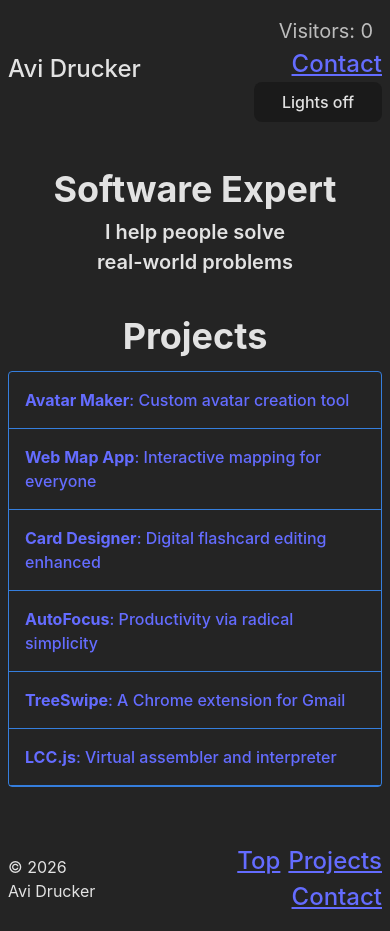
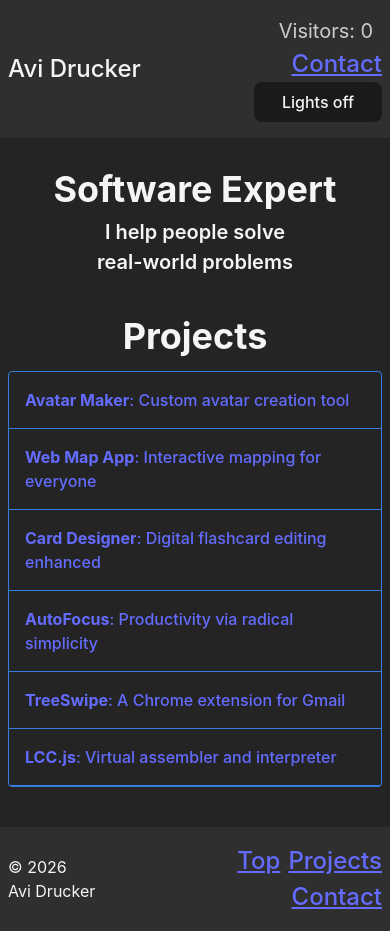
Before and after one commit to avidrucker/portfolio-website, a React (Vite) app: page / in a window 390 px wide. Built offline with nearby package versions, Linux system fonts and the light colour scheme; no server answers.

Commit message:
fix header footer color variation in mobile, non-mobile to be consistent

```diff
--- a/src/App.css
+++ b/src/App.css
@@ -7,7 +7,9 @@ html, body, #root {
 :root {
   --darker-color: #1a1a1a;
   --dark-color: #242424;
-  --light-color: rgba(255, 255, 255, 0.87);
+  --light-color: #f5f5f5;
+  --dark-surface-color: #2f2f2f;
+  --light-surface-color: #e3e3e3;
 
   --title-min: 2.25rem;
   --title-max: 5rem;
@@ -28,6 +30,14 @@ html, body, #root {
 
 .light-bg {
   background-color: var(--light-color);
+}
+
+.dark-surface-bg {
+  background-color: var(--dark-surface-color);
+}
+
+.light-surface-bg {
+  background-color: var(--light-surface-color);
 }
 
 .darker {
--- a/src/App.jsx
+++ b/src/App.jsx
@@ -84,7 +84,7 @@ function App() {
           <Route path="/contact" element={<ContactPage />} />
         </Routes>
 
-        <Footer />
+        <Footer darkMode={darkMode} />
 
         {showUp && (
           <div
--- a/src/components/Footer.jsx
+++ b/src/components/Footer.jsx
@@ -1,8 +1,12 @@
 import { Link } from "react-router-dom";
 
-function Footer() {
+function Footer({ darkMode }) {
   return (
-    <footer className="absolute-ns relative bottom-0 w-100">
+    <footer
+      className={`absolute-ns relative bottom-0 w-100 ${
+        darkMode ? "dark-surface-bg light" : "light-surface-bg dark"
+      }`}
+    >
       <nav className="flex items-center justify-between ph2 ph4-ns pv3">
         <p className="ma0 mr-auto">&copy; {new Date().getFullYear()} <span className="nowrap">Avi Drucker</span></p>
         <section className="flex flex-wrap justify-end">
--- a/src/components/Header.jsx
+++ b/src/components/Header.jsx
@@ -2,7 +2,12 @@ import { Link } from "react-router-dom";
 
 function Header({ darkMode, setDarkMode, visitorCount }) {
   return (
-    <header id="top" className="relative absolute-ns top-0 w-100">
+    <header
+      id="top"
+      className={`relative absolute-ns top-0 w-100 ${
+        darkMode ? "dark-surface-bg" : "light-surface-bg"
+      }`}
+    >
       <nav className="flex items-center justify-between ph2 ph4-ns pv3">
         <Link className={`lh-title responsive-name link ${darkMode ? " light " : " dark "}`} to="/">
           Avi Drucker
--- a/src/pages/HomePage.jsx
+++ b/src/pages/HomePage.jsx
@@ -14,7 +14,7 @@ function HomePage({ darkMode }) {
         </section>
       </section>
       <section className={`second-page vh-100-ns pt4 pt0-ns flex flex-column justify-around items-center`}>
-        <section className="projects ph2 ph0-ns pb4 pb2-ns">
+        <section className="projects ph2 ph0-ns pb4 pb5-ns">
           <h2 className="tc f2 ma0 pb2-ns">Projects</h2>
           <ul className="list pl0 ml0 center mw6 ba b--blue br2 mv2 mv0-ns">
             <Link to="/projects/avatar-maker">
```
